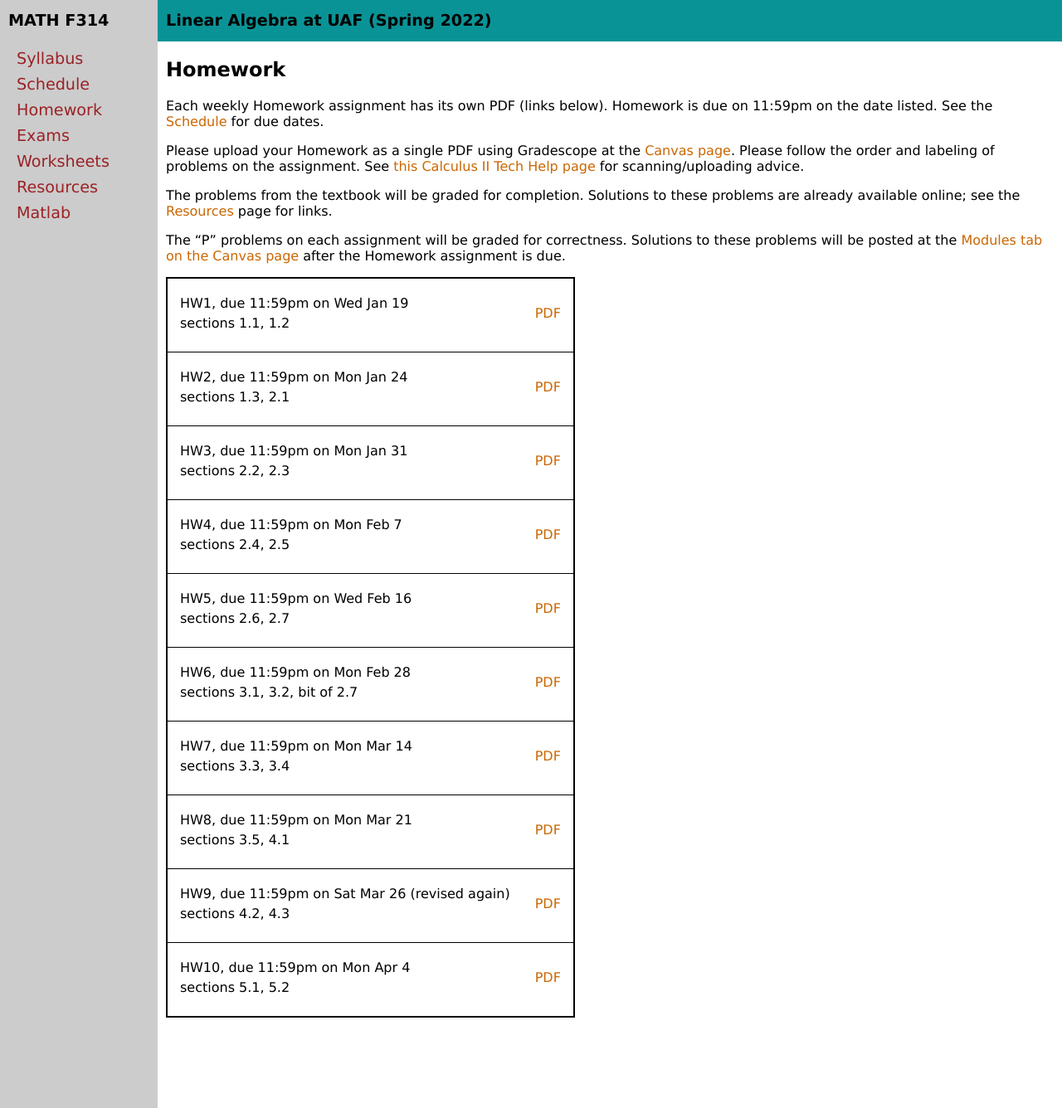
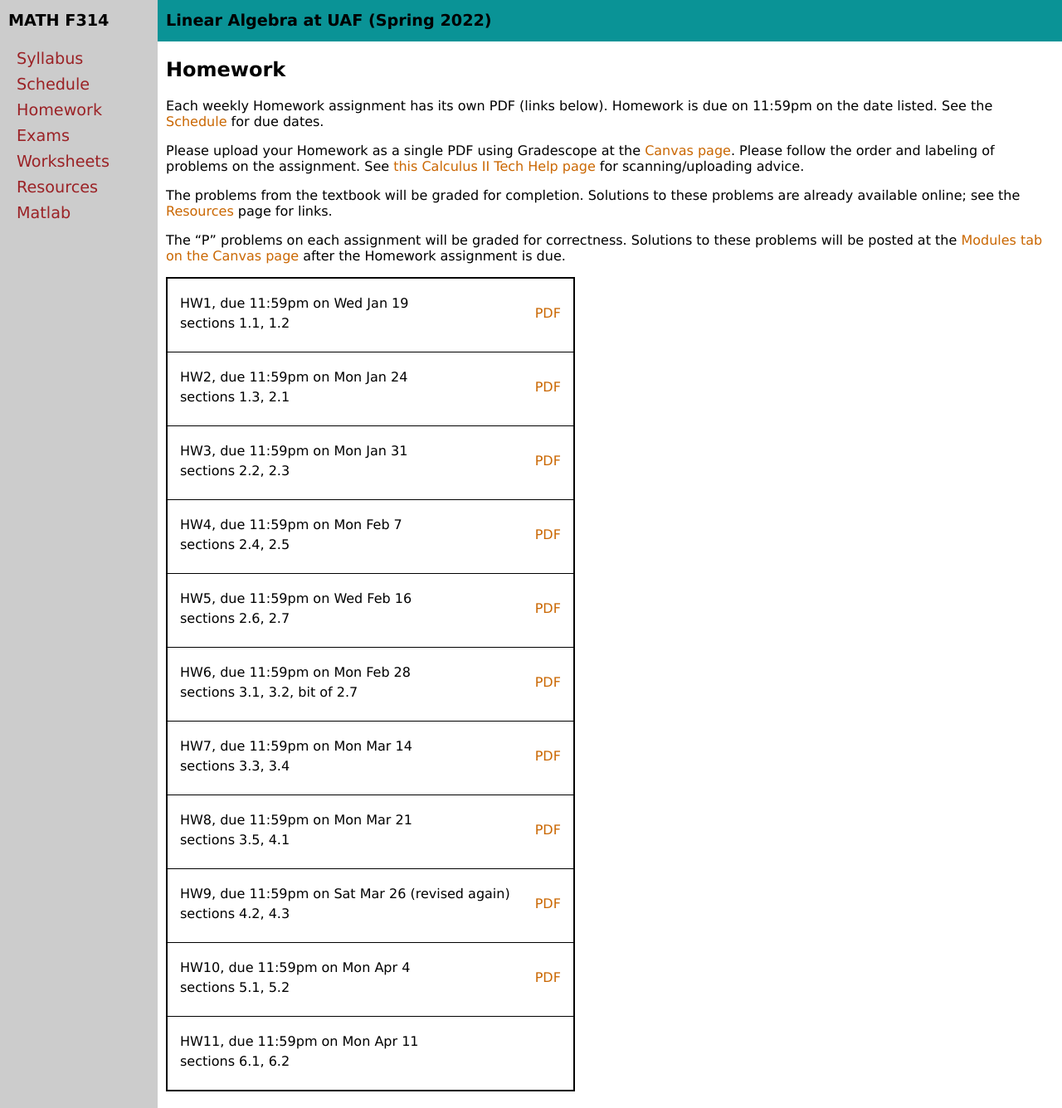
Before and after one commit to bueler/math314, a Jekyll site: the page built from homework.md, in a window 1280 px wide and 1336 px high. Shown: the whole window at 83% size. Built offline with Jekyll 4.4.1, drawn with Linux system fonts in a browser that asks for light colours.

Commit message:
skeleton and draft for HW11

```diff
--- a/_data/homework.yml
+++ b/_data/homework.yml
@@ -41,3 +41,7 @@ homework:
   due: 11:59pm on Mon Apr 4
   sections: 5.1, 5.2
   blank: HW10.pdf
+- name: HW11
+  due: 11:59pm on Mon Apr 11
+  sections: 6.1, 6.2
+  #blank: HW11.pdf
```
Also changed, not shown: 1 other file.
